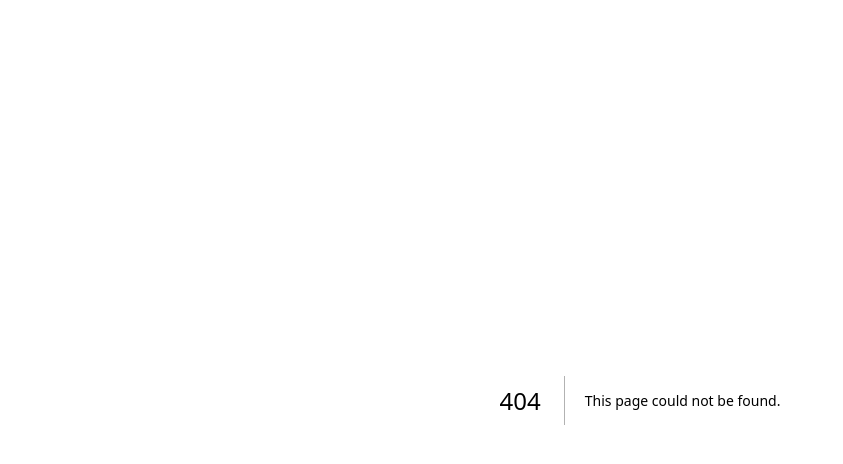
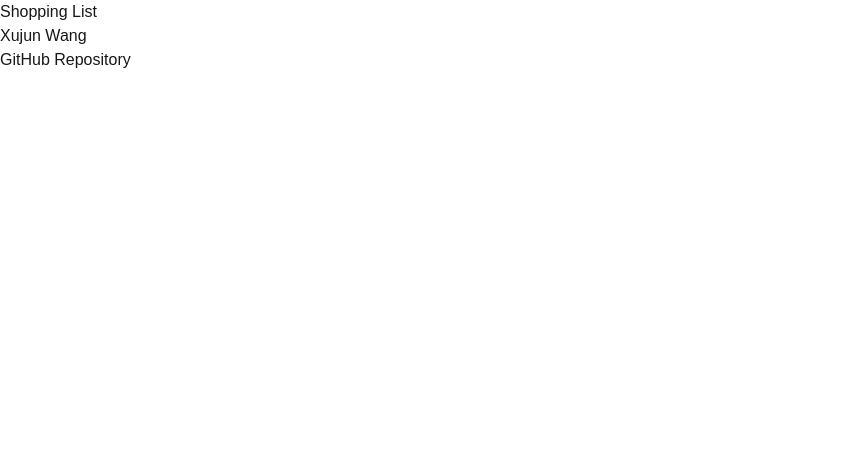
Before and after one commit to Xujun-Wang/cprg306-assignments, a Next.js app: page /week-2 in a window 1280 px wide. Before the commit this address had no page. Shown: the top 464 px of the page, without its empty margins (0-843 px from the left). Built offline with nearby package versions, Linux system fonts and the light colour scheme.

Commit message:
created the week-2 page, added student-info js

```diff
--- /dev/null
+++ b/app/week-2/page.js
@@ -0,0 +1,10 @@
+import StudentInfo from "./student-info";
+
+export default function Page() {
+  return (
+    <main>
+      <h1>Shopping List</h1>
+      <StudentInfo />
+    </main>
+  );
+}
--- /dev/null
+++ b/app/week-2/student-info.js
@@ -0,0 +1,21 @@
+import React from "react";
+import Link from "next/link";
+
+function StudentInfo() {
+  return (
+    <div>
+      <h2>Xujun Wang</h2>
+      <p>
+        <Link
+          href="https://github.com/Xujun-Wang/cprg306-assignments"
+          target="_blank"
+          rel="noopener noreferrer"
+        >
+          GitHub Repository
+        </Link>
+      </p>
+    </div>
+  );
+}
+
+export default StudentInfo;
```
